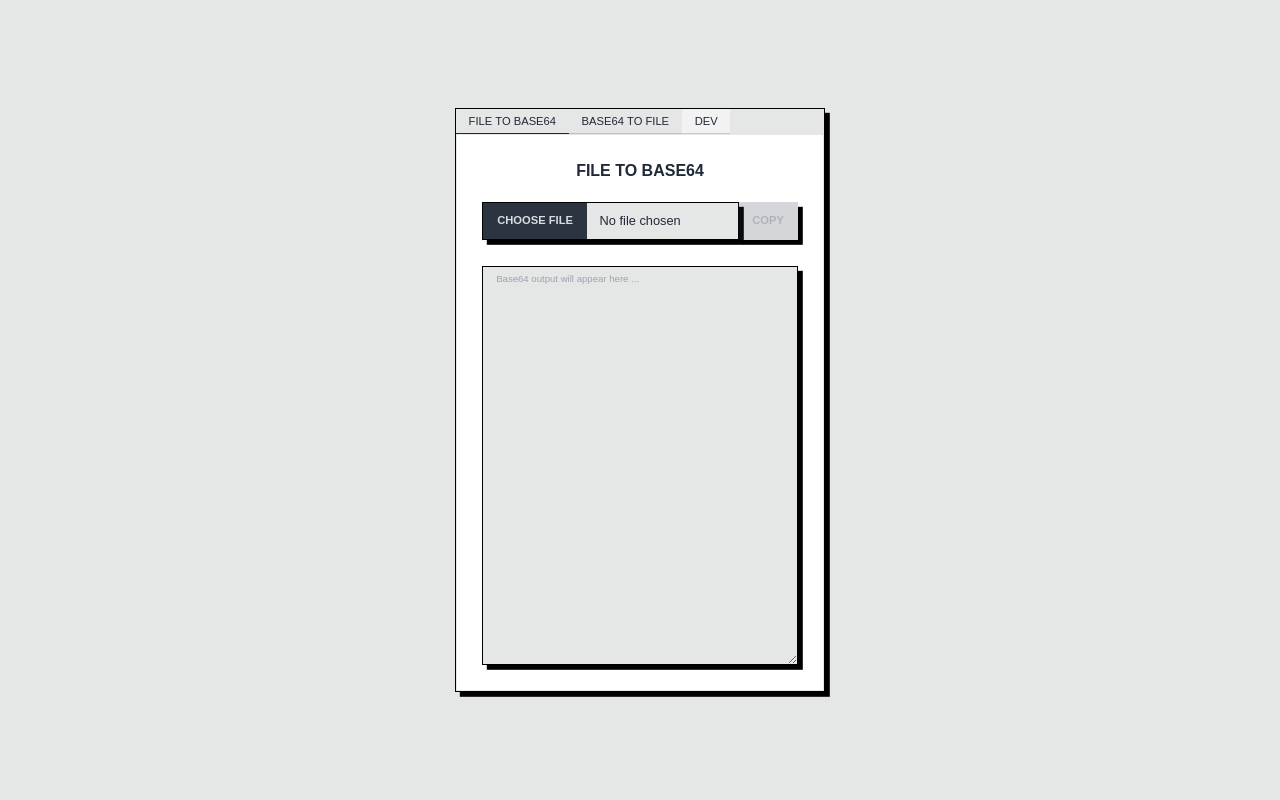
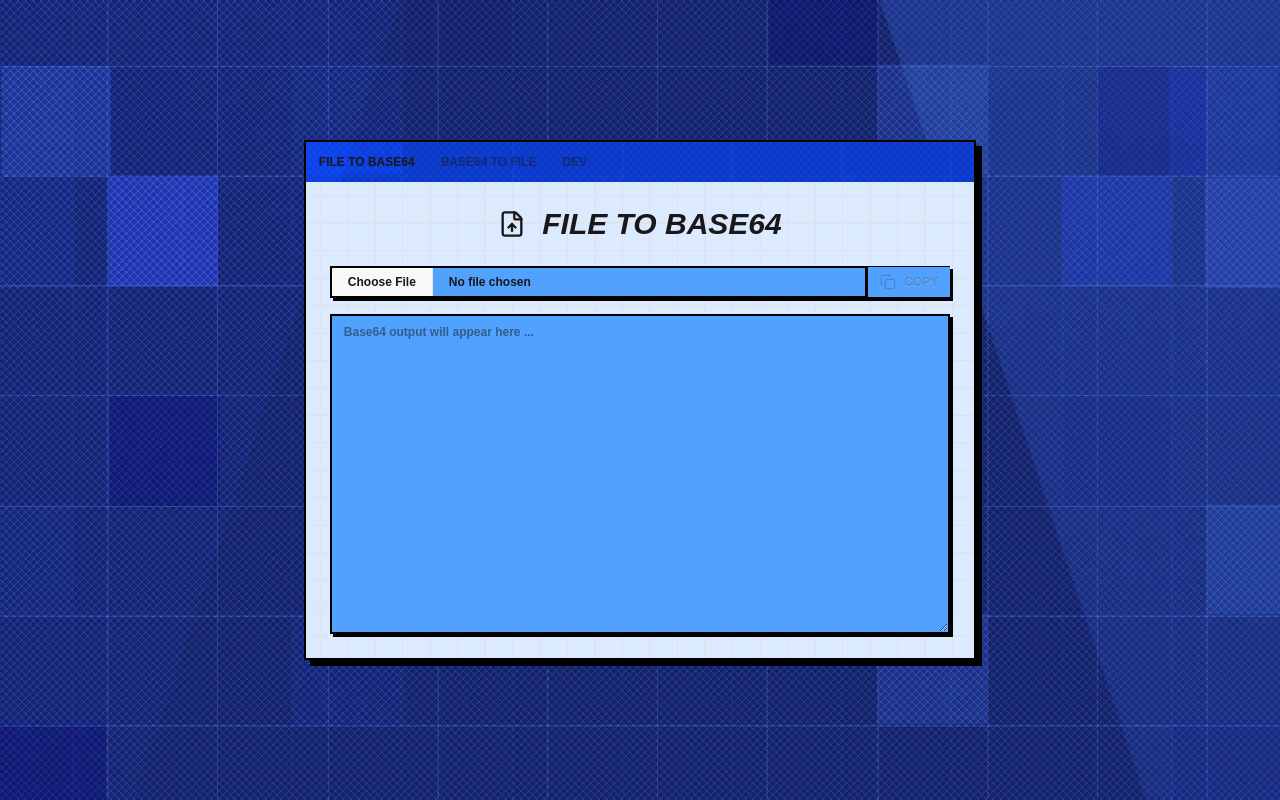
Before and after one commit to RevanSP/FILE-BASE64, a plain HTML site: page index.html in a window 1280 px wide. Drawn offline with nearby package versions, Linux system fonts and the light colour scheme; a web font is replaced by a local one.

Commit message:
update UI

```diff
--- a/index.html
+++ b/index.html
@@ -1,59 +1,105 @@
 <!DOCTYPE html>
-<html lang="en" data-theme="light">
+<html lang="en">
 
 <head>
     <meta charset="UTF-8">
     <meta name="viewport" content="width=device-width, initial-scale=1.0">
     <title>FILE & BASE64</title>
-    <link rel="icon" type="image/png" href="public/favicon.png">
-    <link href="https://cdn.jsdelivr.net/npm/daisyui@4.12.14/dist/full.min.css" rel="stylesheet" type="text/css" />
-    <script src="https://cdn.tailwindcss.com"></script>
-    <link rel="stylesheet" href="https://cdn.jsdelivr.net/npm/bootstrap-icons@1.11.3/font/bootstrap-icons.min.css">
+    <link rel="icon" type="image/png" href="https://pbs.twimg.com/media/GCAPjRSXUAAyOiz.png">
+    <link href="https://cdn.jsdelivr.net/npm/daisyui@5" rel="stylesheet" type="text/css" />
+    <script src="https://cdn.jsdelivr.net/npm/@tailwindcss/browser@4"></script>
+    <script src="https://unpkg.com/lucide@latest"></script>
     <link href="https://fonts.googleapis.com/css2?family=Google+Sans:wght@400;700&display=swap" rel="stylesheet">
     <link rel="stylesheet" href="public/style.css">
 </head>
 
-<body class="bg-base-300 h-screen flex justify-center items-center">
-    <div class="zoom px-12">
-        <div role="tablist" class="tabs tabs-bordered shadow-[6px_6px_0px_0px_rgba(0,0,0,1)] border-2 border-black">
-            <input type="radio" name="text-tool" role="tab" class="tab" aria-label="FILE&nbsp;TO&nbsp;BASE64" checked />
-            <div role="tabpanel" class="tab-content bg-base-100 border-base-300 p-0">
-                <div class="card bg-base-100">
+<body class="bg-base-300 bg h-screen flex justify-center items-center font-[Google Sans]">
+    <div class="px-4">
+        <div role="tablist"
+            class="tabs tabs-bordered bg-blue-600 font-bold shadow-[6px_6px_0px_0px_rgba(0,0,0,1)] border-2 border-black">
+            <input type="radio" name="text-tool" role="tab" class="tab text-xs" aria-label="FILE&nbsp;TO&nbsp;BASE64"
+                checked />
+            <div role="tabpanel" class="tab-content border-none p-0 rounded-none">
+                <div class="card bg-blue-100 pattern rounded-none border-none">
                     <div class="card-body">
-                        <h2 class="card-title flex justify-center items-center font-bold mb-4">FILE TO BASE64</h2>
+                        <h2 class="card-title flex text-3xl italic justify-center items-center font-bold mb-4">
+                            <i data-lucide="file-up" class="w-7 h-7 mr-2"></i> FILE TO BASE64
+                        </h2>
                         <div class="join">
-                            <input type="file" id="fileInput" class="bg-base-300 rounded-none file-input file-input-bordered w-full mb-4 shadow-[6px_6px_0px_0px_rgba(0,0,0,1)] border-black border-2">
-                            <button id="downloadBase64Btn" class="join-item rounded-none btn bg-base-300 shadow-[6px_6px_0px_0px_rgba(0,0,0,1)] border-black border-2 " disabled>
-                              COPY
+                            <input type="file" id="fileInput"
+                                class="bg-blue-400 rounded-none file-input file-input-sm text-xs file-input-bordered w-full  shadow-[3px_3px_0px_0px_rgba(0,0,0,1)]
+                            transition-all duration-200 ease-in-out bg-base-100
+                            hover:shadow-[1px_1px_0px_0px_rgba(0,0,0,1)]
+                            hover:translate-x-[2px] hover:translate-y-[2px]
+                            active:shadow-none active:translate-x-[3px] active:translate-y-[3px] border-black border-2">
+                            <button id="downloadBase64Btn"
+                                class="join-item rounded-none btn bg-blue-400 btn-sm text-xs shadow-[3px_3px_0px_0px_rgba(0,0,0,1)] transition-all duration-200 ease-in-out bg-base-100 hover:shadow-[1px_1px_0px_0px_rgba(0,0,0,1)] hover:translate-x-[2px] hover:translate-y-[2px] active:shadow-none active:translate-x-[3px] active:translate-y-[3px] border-black border-2 flex items-center justify-center gap-2"
+                                disabled>
+                                <i data-lucide="copy" class="w-4 h-4"></i> COPY
                             </button>
-                          </div>
-                          <textarea id="base64Output" rows="30" readonly placeholder="Base64 output will appear here ..." class="bg-base-300 rounded-none text-xs textarea textarea-bordered w-full mt-2 shadow-[6px_6px_0px_0px_rgba(0,0,0,1)] border-black border-2"></textarea>
+                        </div>
+                        <textarea id="base64Output" rows="30" readonly placeholder="Base64 output will appear here ..."
+                            class="bg-blue-400 rounded-none text-xs textarea textarea-xs textarea-bordered h-[320px] w-full mt-2  shadow-[3px_3px_0px_0px_rgba(0,0,0,1)]
+                            transition-all duration-200 ease-in-out bg-base-100
+                            hover:shadow-[1px_1px_0px_0px_rgba(0,0,0,1)]
+                            hover:translate-x-[2px] hover:translate-y-[2px]
+                            active:shadow-none active:translate-x-[3px] active:translate-y-[3px] border-black border-2"></textarea>
                     </div>
                 </div>
             </div>
-            <input type="radio" name="text-tool" role="tab" class="tab" aria-label="BASE64&nbsp;TO&nbsp;FILE" />
-            <div role="tabpanel" class="tab-content bg-base-100 border-base-300 p-0">
-                <div class="card bg-base-100">
+
+            <input type="radio" name="text-tool" role="tab" class="tab text-xs" aria-label="BASE64&nbsp;TO&nbsp;FILE" />
+            <div role="tabpanel" class="tab-content border-none p-0 rounded-none">
+                <div class="card bg-blue-100 pattern rounded-none border-none">
                     <div class="card-body">
-                        <h2 class="card-title flex justify-center items-center font-bold mb-4">BASE64 TO FILE</h2>
-                        <textarea id="base64Input" rows="15" placeholder="Base64 value ..." class="bg-base-300 rounded-none text-xs textarea textarea-bordered w-full mt-2 shadow-[6px_6px_0px_0px_rgba(0,0,0,1)] border-black border-2"></textarea>
-                        <button id="downloadBtn" class="btn bg-base-300 border-2 border-black rounded-none shadow-[6px_6px_0px_0px_rgba(0,0,0,1)] mt-4" disabled>DOWNLOAD</button>
+                        <h2 class="card-title flex justify-center items-center font-bold mb-4 text-3xl italic">
+                            <i data-lucide="file-down" class="w-7 h-7 mr-2"></i> BASE64 TO FILE
+                        </h2> <textarea id="base64Input" rows="15" placeholder="Base64 value ..."
+                            class="bg-blue-400 rounded-none text-xs textarea textarea-bordered textarea-xs w-full mt-2  shadow-[3px_3px_0px_0px_rgba(0,0,0,1)]
+                            transition-all duration-200 ease-in-out bg-base-100
+                            hover:shadow-[1px_1px_0px_0px_rgba(0,0,0,1)]
+                            hover:translate-x-[2px] hover:translate-y-[2px]
+                            active:shadow-none active:translate-x-[3px] active:translate-y-[3px] border-black border-2"></textarea>
+                        <button id="downloadBtn"
+                            class="btn bg-blue-400 border-2 border-black rounded-none btn-sm text-xs shadow-[3px_3px_0px_0px_rgba(0,0,0,1)] transition-all duration-200 ease-in-out bg-base-100 hover:shadow-[1px_1px_0px_0px_rgba(0,0,0,1)] hover:translate-x-[2px] hover:translate-y-[2px] active:shadow-none active:translate-x-[3px] active:translate-y-[3px] mt-4 flex items-center justify-center gap-2"
+                            disabled>
+                            <i data-lucide="download" class="w-4 h-4"></i> DOWNLOAD
+                        </button>
                     </div>
                 </div>
             </div>
-            <input type="radio" name="text-tool" role="tab" class="tab bg-base-200" aria-label="DEV">
-            <div role="tabpanel" class="tab-content bg-base-100 border-base-300 p-6">
-                <div class="card bg-base-100">
+
+            <input type="radio" name="text-tool" role="tab" class="tab text-xs" aria-label="DEV">
+            <div role="tabpanel" class="tab-content border-none p-0 rounded-none">
+                <div class="card bg-blue-100 pattern rounded-none border-none">
                     <div class="card-body">
+                        <h2 class="card-title flex justify-center items-center font-bold mb-4 text-3xl italic">
+                            <i data-lucide="user-cog" class="w-7 h-7 mr-2"></i> DEVELOPER
+                        </h2>
                         <a href="https://www.instagram.com/m9nokuro"
-                            class="btn w-full btn-white border-2 rounded border-black  shadow-[6px_6px_0px_0px_rgba(0,0,0,1)]">
-                            <i class="bi bi-instagram text-xl"></i> @m9nokuro</a>
+                            class="btn w-full bg-blue-400 btn-sm text-xs border-2 rounded border-black  shadow-[3px_3px_0px_0px_rgba(0,0,0,1)]
+                            transition-all duration-200 ease-in-out bg-base-100
+                            hover:shadow-[1px_1px_0px_0px_rgba(0,0,0,1)]
+                            hover:translate-x-[2px] hover:translate-y-[2px]
+                            active:shadow-none active:translate-x-[3px] active:translate-y-[3px] flex items-center justify-center gap-2">
+                            <i data-lucide="instagram" class="w-5 h-5"></i> @m9nokuro
+                        </a>
                         <a href="https://web.facebook.com/profile.php?id=100082958149027&_rdc=1&_rdr"
-                            class="btn w-full btn-white border-2 rounded border-black mt-4 shadow-[6px_6px_0px_0px_rgba(0,0,0,1)]"><i
-                                class="bi bi-facebook text-xl"></i> @Reiivan</a>
+                            class="btn w-full bg-blue-400 btn-sm text-xs border-2 rounded border-black mt-4  shadow-[3px_3px_0px_0px_rgba(0,0,0,1)]
+                            transition-all duration-200 ease-in-out bg-base-100
+                            hover:shadow-[1px_1px_0px_0px_rgba(0,0,0,1)]
+                            hover:translate-x-[2px] hover:translate-y-[2px]
+                            active:shadow-none active:translate-x-[3px] active:translate-y-[3px] flex items-center justify-center gap-2">
+                            <i data-lucide="facebook" class="w-5 h-5"></i> @Reiivan
+                        </a>
                         <a href="https://github.com/RevanSP"
-                            class="btn w-full btn-white border-2 rounded border-black mt-4 shadow-[6px_6px_0px_0px_rgba(0,0,0,1)]"><i
-                                class="bi bi-github text-xl"></i> @RevanSP</a>
+                            class="btn w-full bg-blue-400  btn-sm text-xs border-2 rounded border-black mt-4  shadow-[3px_3px_0px_0px_rgba(0,0,0,1)]
+                            transition-all duration-200 ease-in-out bg-base-100
+                            hover:shadow-[1px_1px_0px_0px_rgba(0,0,0,1)]
+                            hover:translate-x-[2px] hover:translate-y-[2px]
+                            active:shadow-none active:translate-x-[3px] active:translate-y-[3px] flex items-center justify-center gap-2">
+                            <i data-lucide="github" class="w-5 h-5"></i> @RevanSP
+                        </a>
                     </div>
                 </div>
             </div>
--- a/public/script.js
+++ b/public/script.js
@@ -1,20 +1,22 @@
 document.addEventListener("DOMContentLoaded", () => {
-    const fileInput = document.getElementById('fileInput');
-    const base64Output = document.getElementById('base64Output');
-    const downloadBase64Btn = document.getElementById('downloadBase64Btn');
-    const base64Input = document.getElementById('base64Input');
-    const downloadBtn = document.getElementById('downloadBtn');
-    let fileExtension = '';
+  lucide.createIcons();
+  const fileInput = document.getElementById("fileInput");
+  const base64Output = document.getElementById("base64Output");
+  const downloadBase64Btn = document.getElementById("downloadBase64Btn");
+  const base64Input = document.getElementById("base64Input");
+  const downloadBtn = document.getElementById("downloadBtn");
+  let fileExtension = "";
 
-    fileInput.addEventListener('change', (event) => {
+  fileInput.addEventListener("change", (event) => {
     const file = event.target.files[0];
     if (file) {
       fileExtension = getFileExtension(file.name);
-            downloadBase64Btn.innerHTML = '<span class="loading loading-infinity loading-xs"></span>';
+      downloadBase64Btn.innerHTML =
+        '<span class="loading loading-infinity loading-xs"></span>';
       const reader = new FileReader();
-            reader.onload = e => {
+      reader.onload = (e) => {
         base64Output.value = e.target.result;
-                downloadBase64Btn.innerHTML = 'COPY';
+        downloadBase64Btn.innerHTML = "COPY";
         toggleCopyButton();
       };
       reader.readAsDataURL(file);
@@ -25,61 +27,79 @@ document.addEventListener("DOMContentLoaded", () => {
     downloadBase64Btn.disabled = !base64Output.value;
   }
 
-    downloadBase64Btn.addEventListener('click', () => {
+  downloadBase64Btn.addEventListener("click", () => {
     if (base64Output.value) {
-            navigator.clipboard.writeText(base64Output.value).then(() => {
-                downloadBase64Btn.innerHTML = 'COPIED';
-                setTimeout(() => { downloadBase64Btn.innerHTML = 'COPY'; }, 3000);
-            }).catch(err => alert("Failed to copy: " + err));
+      navigator.clipboard
+        .writeText(base64Output.value)
+        .then(() => {
+          downloadBase64Btn.innerHTML = "COPIED";
+          setTimeout(() => {
+            downloadBase64Btn.innerHTML = "COPY";
+          }, 3000);
+        })
+        .catch((err) => alert("Failed to copy: " + err));
     } else {
       alert("Please convert a file to Base64 first.");
     }
   });
 
   function getFileExtension(fileName) {
-        return fileName.split('.').pop();
+    return fileName.split(".").pop();
   }
 
   function isValidBase64(str) {
     if (!str) return false;
     try {
-            if (str.startsWith('data:')) return !!str.split(',')[1];
-            return /^[A-Za-z0-9+/]+$/.test(str.replace(/=/g, ''));
-        } catch { return false; }
+      if (str.startsWith("data:")) return !!str.split(",")[1];
+      return /^[A-Za-z0-9+/]+$/.test(str.replace(/=/g, ""));
+    } catch {
+      return false;
+    }
   }
 
   function getFileExtensionFromMimeType(dataUrl) {
-        if (dataUrl.startsWith('data:')) {
-            const mime = dataUrl.split(',')[0].split(':')[1].split(';')[0];
+    if (dataUrl.startsWith("data:")) {
+      const mime = dataUrl.split(",")[0].split(":")[1].split(";")[0];
       const mimeToExt = {
-                'image/jpeg': '.jpg', 'image/png': '.png', 'image/gif': '.gif',
-                'application/pdf': '.pdf', 'text/plain': '.txt', 'application/json': '.json',
-                'text/html': '.html', 'text/css': '.css', 'text/javascript': '.js',
-                'application/xml': '.xml', 'application/zip': '.zip'
+        "image/jpeg": ".jpg",
+        "image/png": ".png",
+        "image/gif": ".gif",
+        "application/pdf": ".pdf",
+        "text/plain": ".txt",
+        "application/json": ".json",
+        "text/html": ".html",
+        "text/css": ".css",
+        "text/javascript": ".js",
+        "application/xml": ".xml",
+        "application/zip": ".zip",
       };
-            return mimeToExt[mime] || '.file';
+      return mimeToExt[mime] || ".file";
     }
-        return '.file';
+    return ".file";
   }
 
-    base64Input.addEventListener('input', () => {
+  base64Input.addEventListener("input", () => {
     const base64String = base64Input.value.trim();
     downloadBtn.disabled = !isValidBase64(base64String);
-        base64Input.style.borderColor = isValidBase64(base64String) ? '#000' : '';
+    base64Input.style.borderColor = isValidBase64(base64String) ? "#000" : "";
   });
 
-    downloadBtn.addEventListener('click', () => {
+  downloadBtn.addEventListener("click", () => {
     const base64String = base64Input.value.trim();
     if (!isValidBase64(base64String)) {
       alert("Please enter a valid Base64 string");
       return;
     }
 
-        const dataUrl = base64String.startsWith('data:') ? base64String : `data:application/octet-stream;base64,${base64String}`;
+    const dataUrl = base64String.startsWith("data:")
+      ? base64String
+      : `data:application/octet-stream;base64,${base64String}`;
 
-        const extension = fileExtension ? `.${fileExtension}` : getFileExtensionFromMimeType(dataUrl);
+    const extension = fileExtension
+      ? `.${fileExtension}`
+      : getFileExtensionFromMimeType(dataUrl);
     const fileName = `downloaded${extension}`;
-        const link = document.createElement('a');
+    const link = document.createElement("a");
     link.href = dataUrl;
     link.download = fileName;
     link.click();
--- a/public/style.css
+++ b/public/style.css
@@ -2,6 +2,34 @@
     font-family: 'Google Sans', sans-serif;
 }
 
-.zoom {
-    zoom: 0.8;
+.bg {
+    position: relative;
+    background-image:
+        linear-gradient(rgba(0, 0, 0, 0.1), rgba(0, 0, 0, 0.1)),
+        url('pattern.avif'),
+        url('pattern.avif');
+    background-repeat: repeat-x, repeat-x, repeat-x;
+    background-size: auto 100%, auto 100%, auto 100%;
+    background-position: 0 0, 0 0, 50% 0;
 }
+
+.bg::before {
+    content: "";
+    position: absolute;
+    inset: 0;
+    background: url('pattern.avif') repeat-x;
+    background-size: auto 100%;
+    transform: scaleX(-1);
+    mix-blend-mode: multiply;
+    opacity: 0.5;
+    pointer-events: none;
+}
+
+.pattern {
+    width: 100%;
+    height: 100%;
+    --color: #E1E1E1;
+    background-image: linear-gradient(0deg, transparent 24%, var(--color) 25%, var(--color) 26%, transparent 27%, transparent 74%, var(--color) 75%, var(--color) 76%, transparent 77%, transparent),
+        linear-gradient(90deg, transparent 24%, var(--color) 25%, var(--color) 26%, transparent 27%, transparent 74%, var(--color) 75%, var(--color) 76%, transparent 77%, transparent);
+    background-size: 55px 55px;
+}
```
Also changed, not shown: public/favicon.png (deleted), public/pattern.avif (added). Lines whose indentation alone changed are shown as unchanged.
